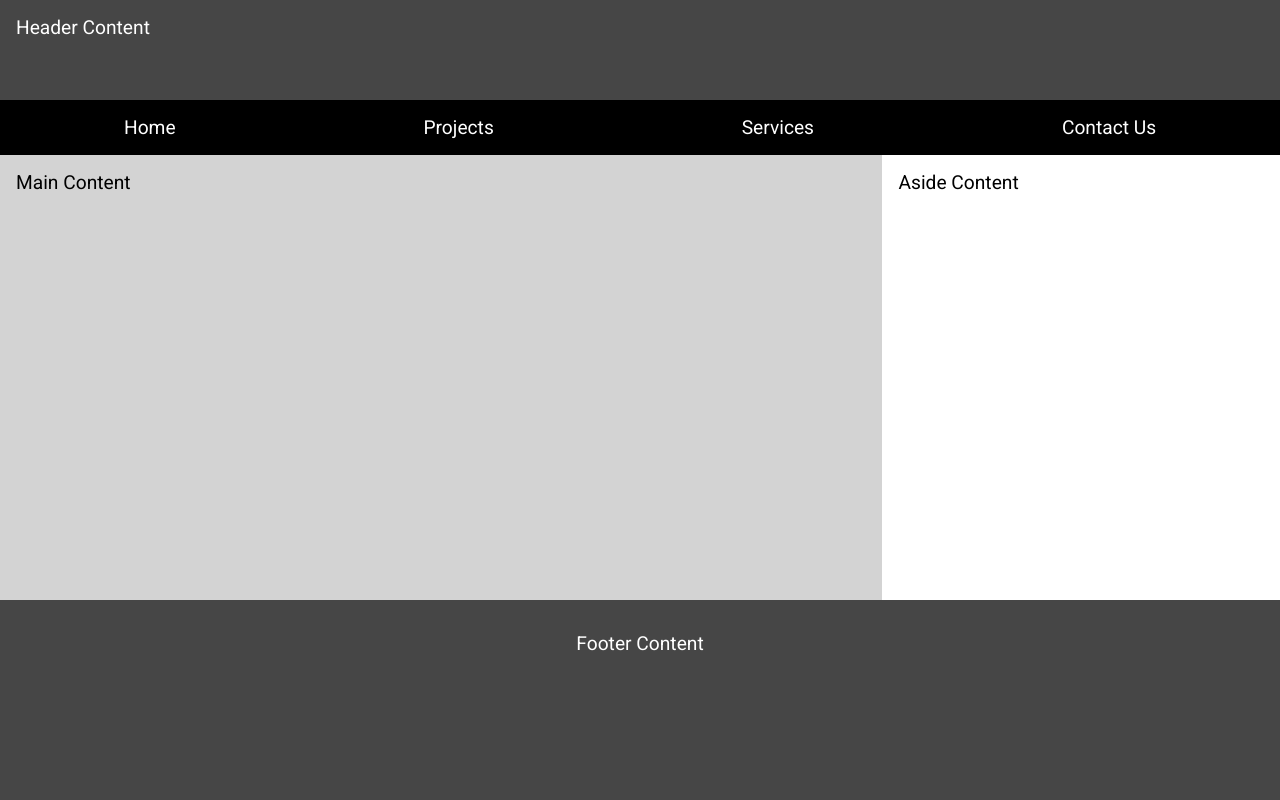
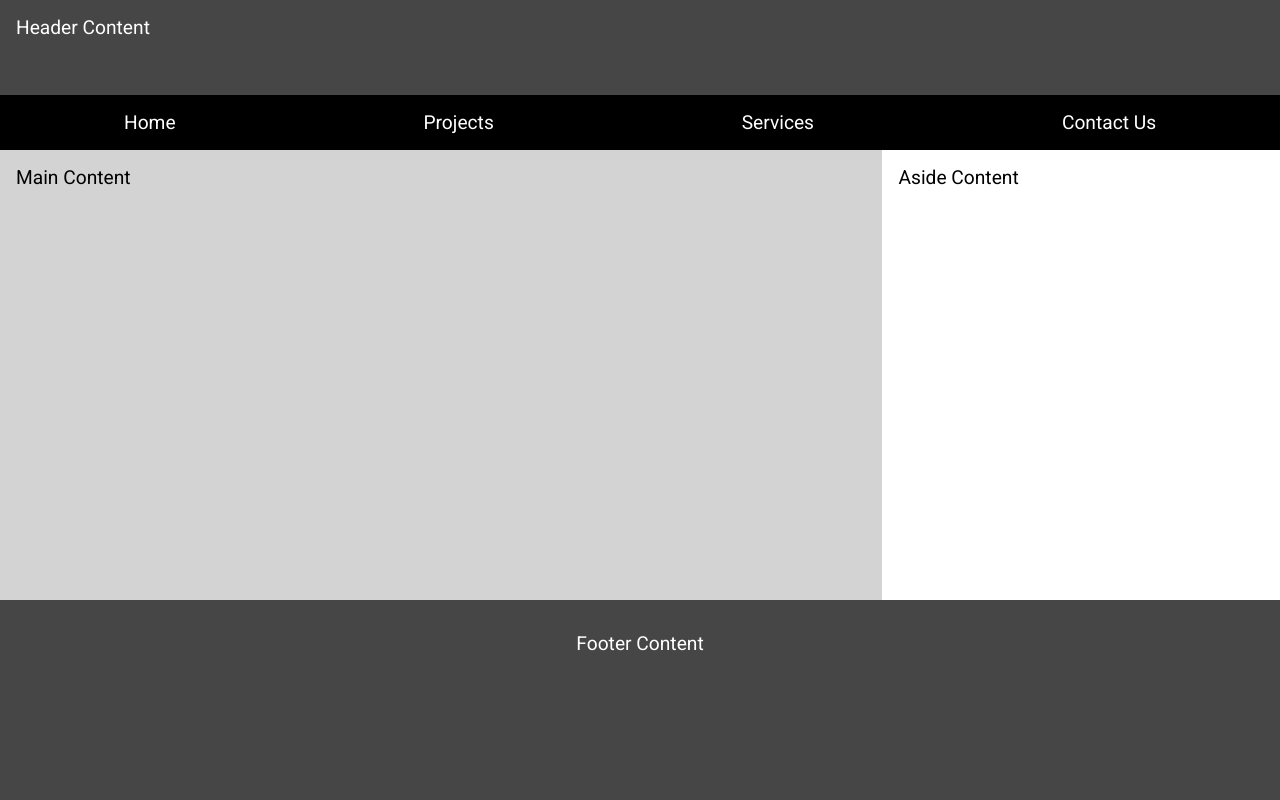
Before and after one commit to n0m3l4c000nt35/wdd131, a plain HTML site: page week01/basic-layout.html in a window 1280 px wide. Drawn offline with Linux system fonts and the light colour scheme.

Commit message:
fix layout

```diff
--- a/week01/basic-layout.html
+++ b/week01/basic-layout.html
@@ -1,23 +1,29 @@
 <!DOCTYPE html>
 <html lang="en">
+
 <head>
   <meta charset="UTF-8" />
   <meta name="viewport" content="width=device-width, initial-scale=1.0" />
-    <link rel="stylesheet" href="./styles/layout.css" />
-    <title>Document</title>
+  <link rel="stylesheet" href="styles/layout.css" />
+  <title>Esteban Zárate - WDD 131</title>
 </head>
+
 <body>
   <div class="parent">
-      <header>Header Content</header>
+    <header>
+      <p>Header Content</p>
       <nav>
         <a href="#">Home</a>
         <a href="#">Projects</a>
         <a href="#">Services</a>
         <a href="#">Contact Us</a>
       </nav>
+    </header>
+
     <main>Main Content</main>
     <aside>Aside Content</aside>
     <footer>Footer Content</footer>
   </div>
 </body>
+
 </html>
--- a/week01/styles/layout.css
+++ b/week01/styles/layout.css
@@ -15,18 +15,23 @@ body {
 .parent {
   display: grid;
   height: 100vh;
-  grid-template: 100px auto 1fr 200px / auto auto auto auto;
+  grid-template: 150px 1fr 200px / auto auto auto auto;
 }
 
 header {
   grid-column: 1 / 5;
-  padding: 1rem;
+  display: flex;
+  flex-direction: column;
+  justify-content: space-between;
   background-color: #464646;
 }
 
-nav {
+header p {
+  padding: 1rem;
+}
+
+header nav {
   display: flex;
-  grid-column: 1 / 5;
   background-color: #000;
 }
 
```
Lines whose indentation alone changed are shown as unchanged.
